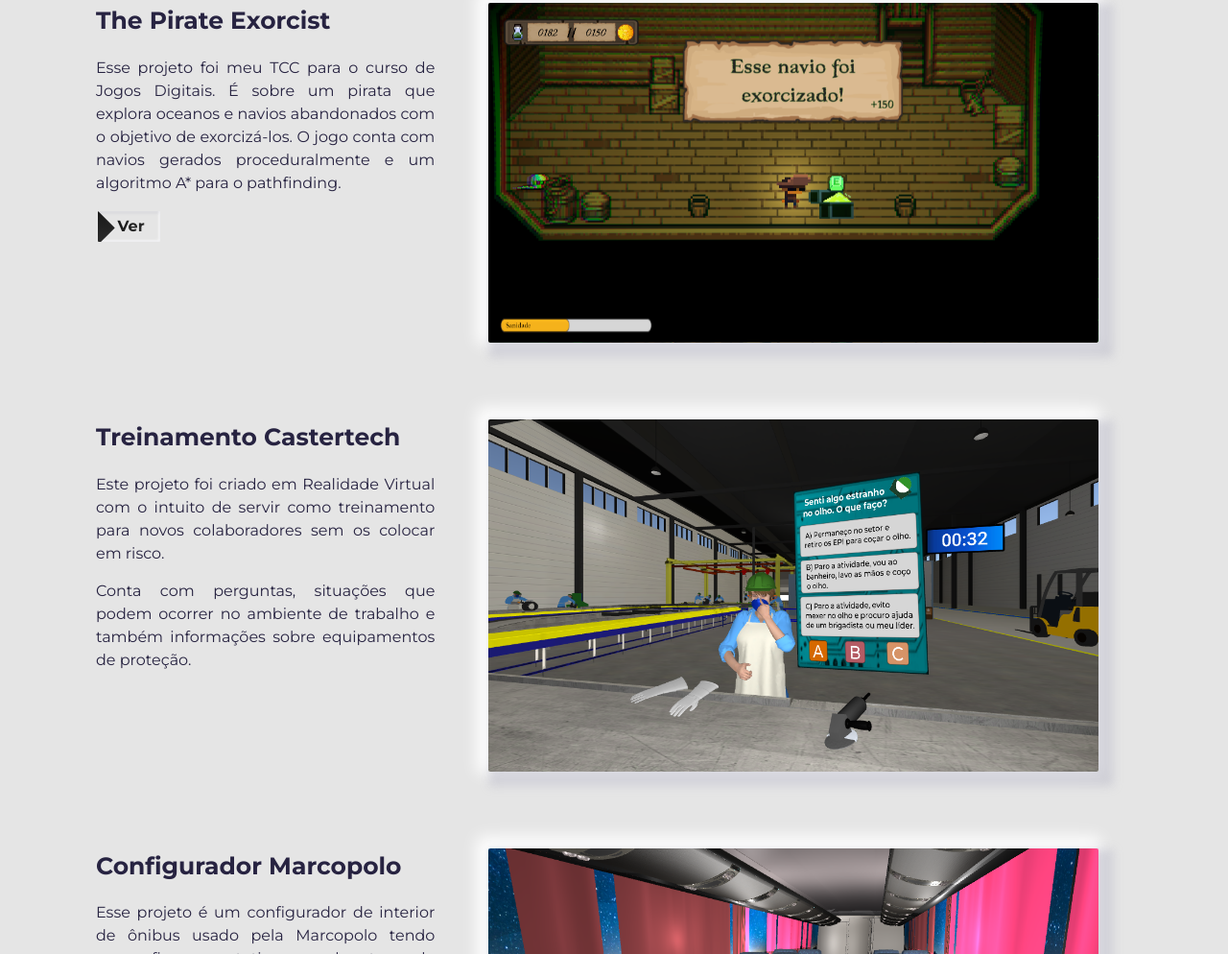
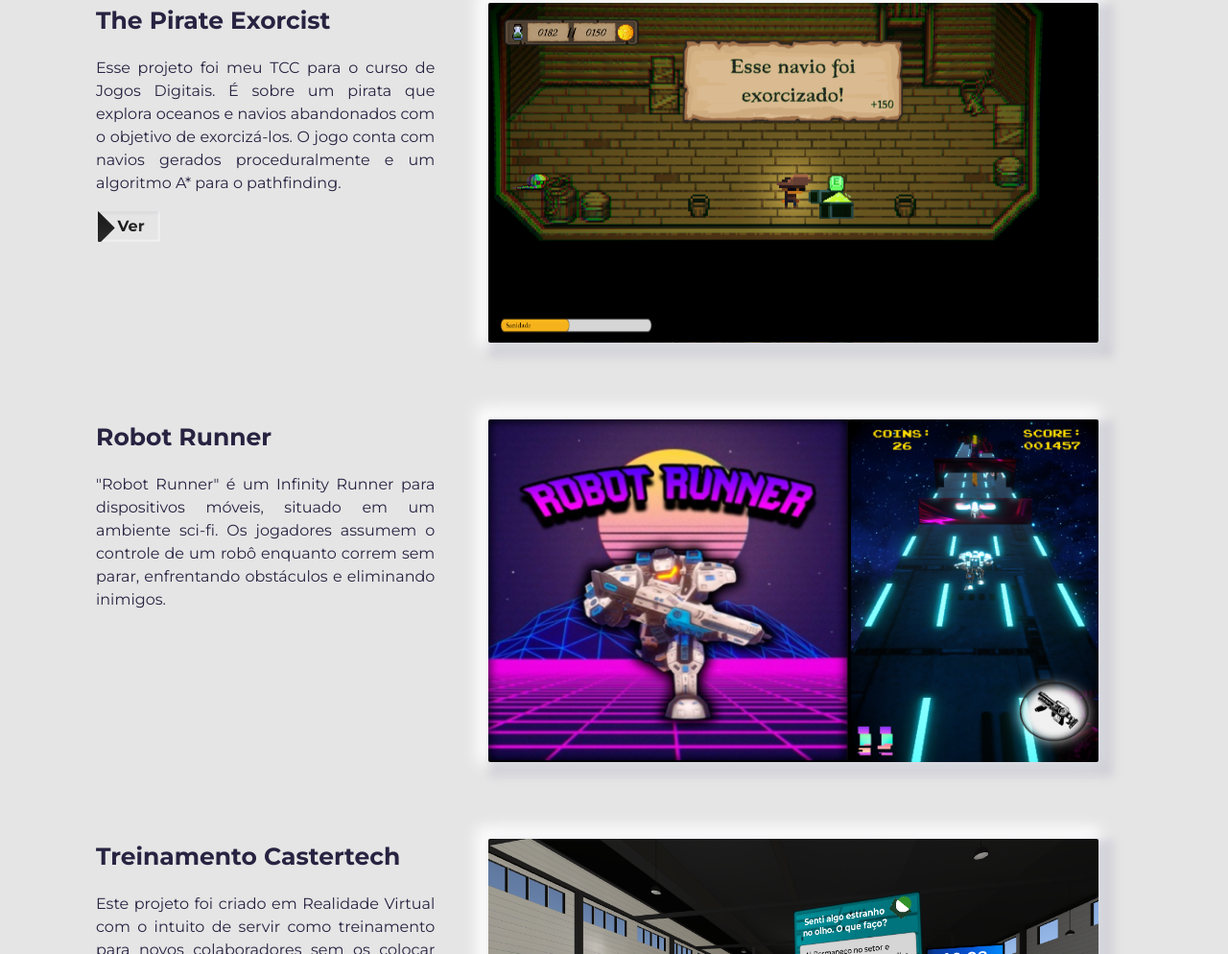
Before and after one commit to JuGtt/Portfolio, a plain HTML site: page index.html in a window 1280 px wide. Shown: the part 1596-2590 px from the top of the page at 96% size. Drawn offline with Linux system fonts and the light colour scheme.

Commit message:
Adicionado Robot Runner

```diff
--- a/index.html
+++ b/index.html
@@ -144,6 +144,23 @@
                 <img src="./assets/tccpic5.png" class="img-fluid" alt="Project Image" width="1366" height="767" />
               </div>
             </a>
+          </div>
+        </article>
+
+        <article class="row">
+          <div class="project-wrapper__text">
+            <h3 class="project-wrapper__text-title">Robot Runner</h3>
+            <p class="project-wrapper__text-info">
+              "Robot Runner" é um Infinity Runner para dispositivos móveis,
+              situado em um ambiente sci-fi. Os jogadores assumem o controle de um robô enquanto correm sem parar,
+              enfrentando obstáculos e eliminando inimigos.
+            </p>
+          </div>
+
+          <div class="project-wrapper__image">
+              <div class="thumbnail rounded">
+                <img src="./assets/robot-runnerpic.png" class="img-fluid" alt="Project Image" width="1366" height="767" />
+              </div>
           </div>
         </article>
 
```
Also changed, not shown: assets/robot-runnerpic.png (added), assets/tccpic.png (added).
